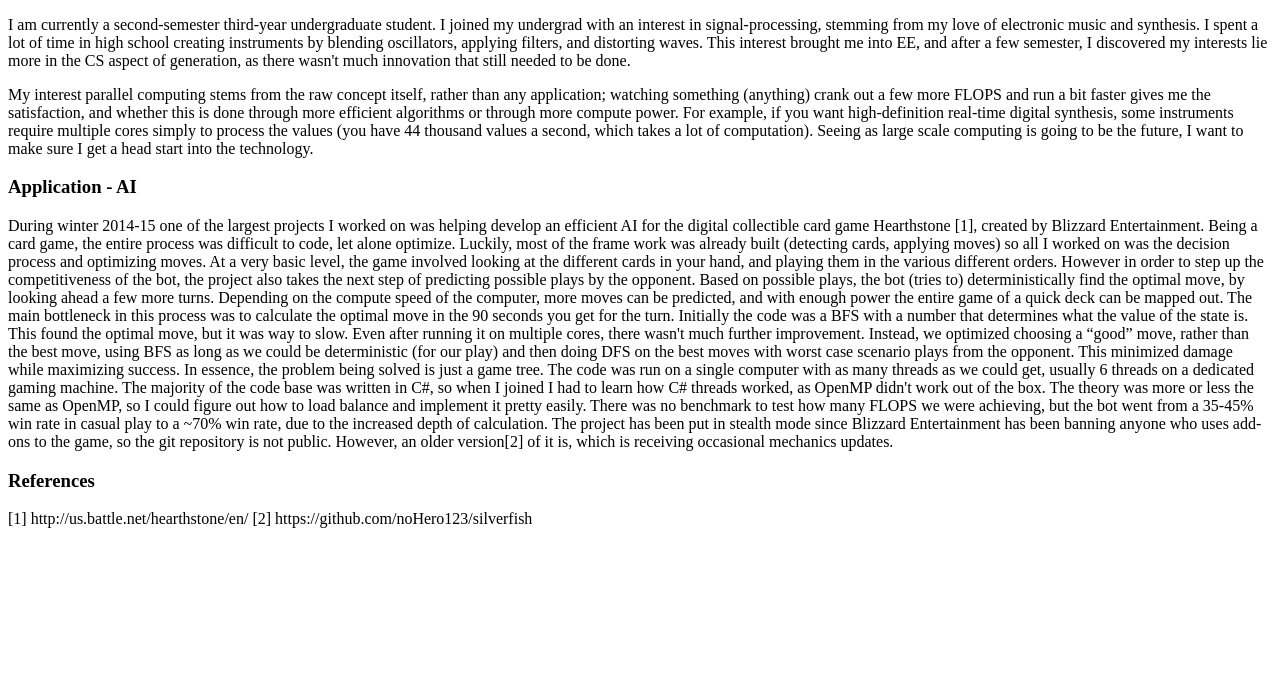
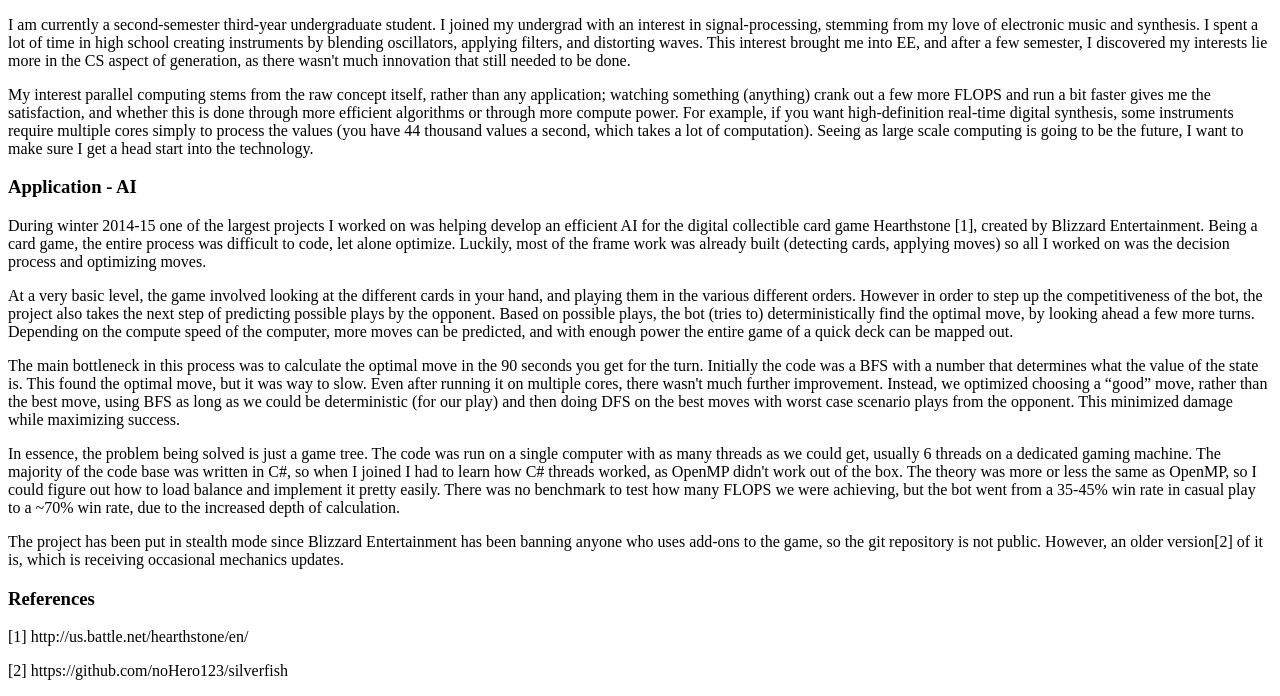
Before and after one commit to flaggstron/cs267-hw0, a plain HTML site: page index.html in a window 1280 px wide. Shown: the part 105-801 px from the top of the page. Drawn offline with Linux system fonts and the light colour scheme.

Commit message:
test format

```diff
--- a/index.html
+++ b/index.html
@@ -14,18 +14,18 @@
 <p>My interest parallel computing stems from the raw concept itself, rather than any application; watching something (anything) crank out a few more FLOPS and run a bit faster gives me the satisfaction, and whether this is done through more efficient algorithms or through more compute power. For example, if you want high-definition real-time digital synthesis, some instruments require multiple cores simply to process the values (you have 44 thousand values a second, which takes a lot of computation). Seeing as large scale computing is going to be the future, I want to make sure I get a head start into the technology.</p>
 
 <h3>Application - AI</h3>
-<p>During winter 2014-15 one of the largest projects I worked on was helping develop an efficient AI for the digital collectible card game Hearthstone [1], created by Blizzard Entertainment. Being a card game, the entire process was difficult to code, let alone optimize. Luckily, most of the frame work was already built (detecting cards, applying moves) so all I worked on was the decision process and optimizing moves.
+<p>During winter 2014-15 one of the largest projects I worked on was helping develop an efficient AI for the digital collectible card game Hearthstone [1], created by Blizzard Entertainment. Being a card game, the entire process was difficult to code, let alone optimize. Luckily, most of the frame work was already built (detecting cards, applying moves) so all I worked on was the decision process and optimizing moves.</p>
 
-At a very basic level, the game involved looking at the different cards in your hand, and playing them in the various different orders. However in order to step up the competitiveness of the bot, the project also takes the next step of predicting possible plays by the opponent. Based on possible plays, the bot (tries to) deterministically find the optimal move, by looking ahead a few more turns. Depending on the compute speed of the computer, more moves can be predicted, and with enough power the entire game of a quick deck can be mapped out.
+<p>At a very basic level, the game involved looking at the different cards in your hand, and playing them in the various different orders. However in order to step up the competitiveness of the bot, the project also takes the next step of predicting possible plays by the opponent. Based on possible plays, the bot (tries to) deterministically find the optimal move, by looking ahead a few more turns. Depending on the compute speed of the computer, more moves can be predicted, and with enough power the entire game of a quick deck can be mapped out.</p>
 
-The main bottleneck in this process was to calculate the optimal move in the 90 seconds you get for the turn. Initially the code was a BFS with a number that determines what the value of the state is. This found the optimal move, but it was way to slow. Even after running it on multiple cores, there wasn't much further improvement. Instead, we optimized choosing a “good” move, rather than the best move, using BFS as long as we could be deterministic (for our play) and then doing DFS on the best moves with worst case scenario plays from the opponent. This minimized damage while maximizing success.
+<p>The main bottleneck in this process was to calculate the optimal move in the 90 seconds you get for the turn. Initially the code was a BFS with a number that determines what the value of the state is. This found the optimal move, but it was way to slow. Even after running it on multiple cores, there wasn't much further improvement. Instead, we optimized choosing a “good” move, rather than the best move, using BFS as long as we could be deterministic (for our play) and then doing DFS on the best moves with worst case scenario plays from the opponent. This minimized damage while maximizing success.</p>
 
-In essence, the problem being solved is just a game tree. The code was run on a single computer with as many threads as we could get, usually 6 threads on a dedicated gaming machine. The majority of the code base was written in C#, so when I joined I had to learn how C# threads worked, as OpenMP didn't work out of the box. The theory was more or less the same as OpenMP, so I could figure out how to load balance and implement it pretty easily. There was no benchmark to test how many FLOPS we were achieving, but the bot went from a 35-45% win rate in casual play to a ~70% win rate, due to the increased depth of calculation.
+<p>In essence, the problem being solved is just a game tree. The code was run on a single computer with as many threads as we could get, usually 6 threads on a dedicated gaming machine. The majority of the code base was written in C#, so when I joined I had to learn how C# threads worked, as OpenMP didn't work out of the box. The theory was more or less the same as OpenMP, so I could figure out how to load balance and implement it pretty easily. There was no benchmark to test how many FLOPS we were achieving, but the bot went from a 35-45% win rate in casual play to a ~70% win rate, due to the increased depth of calculation. </p>
 
-The project has been put in stealth mode since Blizzard Entertainment has been banning anyone who uses add-ons to the game, so the git repository is not public. However, an older version[2] of it is, which is receiving occasional mechanics updates.</p>
+<p>The project has been put in stealth mode since Blizzard Entertainment has been banning anyone who uses add-ons to the game, so the git repository is not public. However, an older version[2] of it is, which is receiving occasional mechanics updates.</p>
 <h3>References</h3>
 <p>[1] http://us.battle.net/hearthstone/en/
-[2] https://github.com/noHero123/silverfish</p>
+<p>[2] https://github.com/noHero123/silverfish</p>
 
 </body>
 
```
